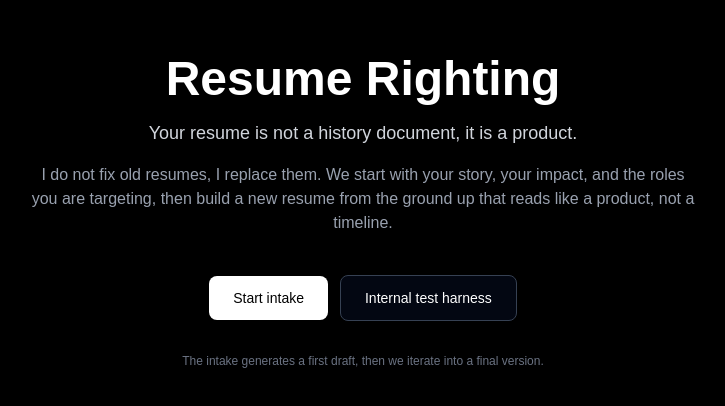
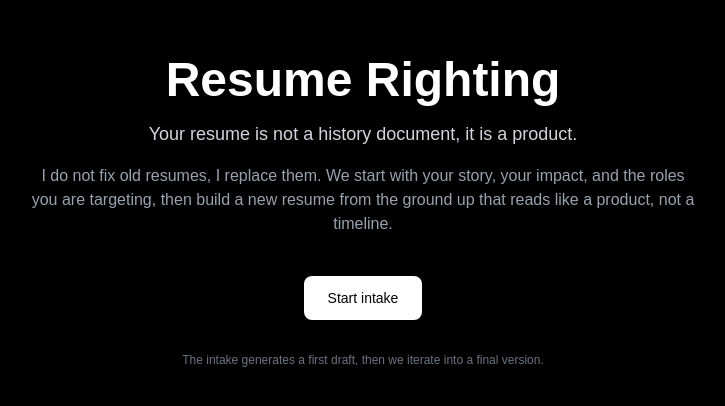
Before and after one commit to p-erry/resume-services, a Next.js app in the folder web/: page / in a window 1280 px wide. Shown: the part 188-594 px from the top of the page, without its empty margins (277-1002 px from the left). Built offline with nearby package versions, Linux system fonts and the light colour scheme.

Commit message:
Refactor intake section layout and remove test link
Removed the internal test harness link and adjusted layout.

```diff
--- a/web/app/page.tsx
+++ b/web/app/page.tsx
@@ -16,19 +16,12 @@ export default function Home() {
           product, not a timeline.
         </p>
 
-        <div className="flex flex-col sm:flex-row items-center justify-center gap-3">
+        <div className="flex items-center justify-center">
           <Link
             href="/intake"
-            className="inline-flex items-center justify-center rounded-lg bg-white px-6 py-3 text-sm font-medium text-black hover:bg-gray-200 transition w-full sm:w-auto"
+            className="inline-flex items-center justify-center rounded-lg bg-white px-6 py-3 text-sm font-medium text-black hover:bg-gray-200 transition"
           >
             Start intake
-          </Link>
-
-          <Link
-            href="/resume"
-            className="inline-flex items-center justify-center rounded-lg border border-gray-700 bg-gray-950 px-6 py-3 text-sm font-medium text-white hover:bg-gray-900 transition w-full sm:w-auto"
-          >
-            Internal test harness
           </Link>
         </div>
 
```
